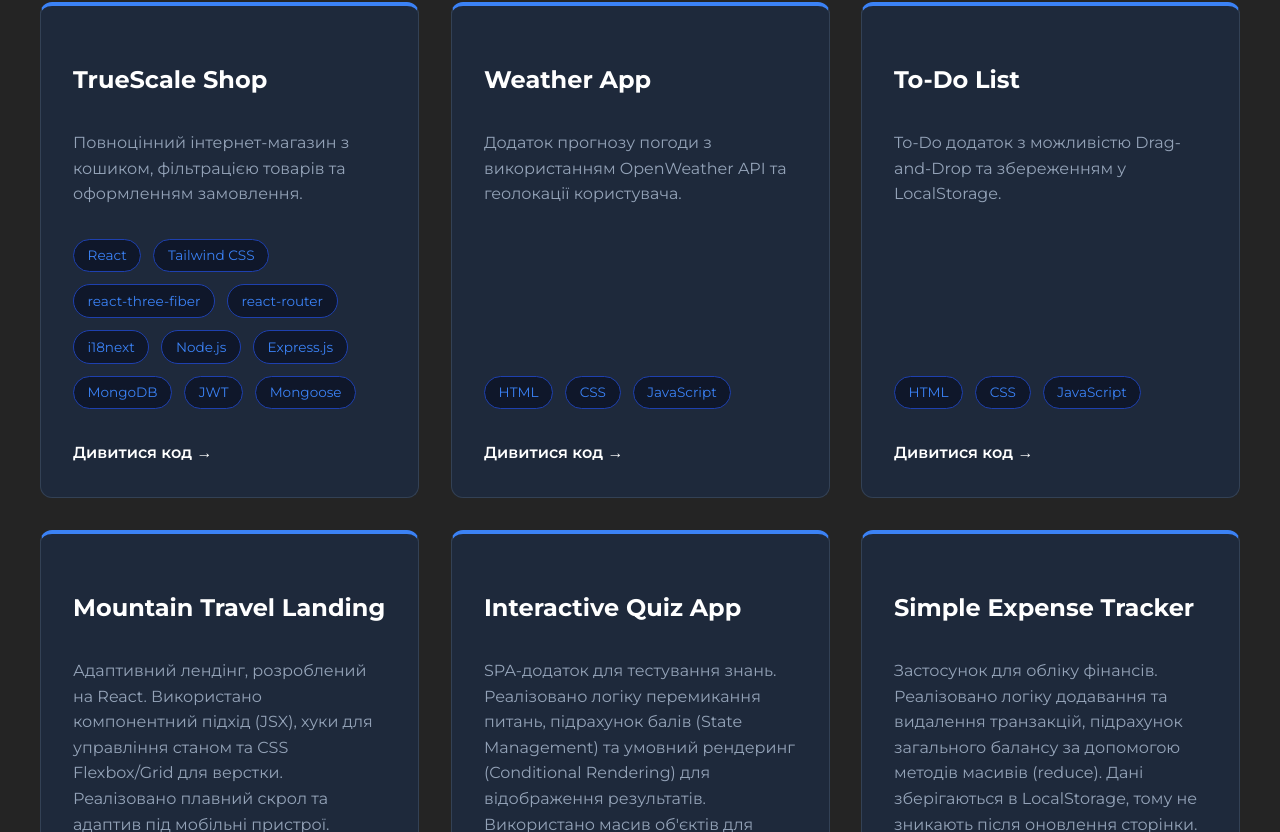
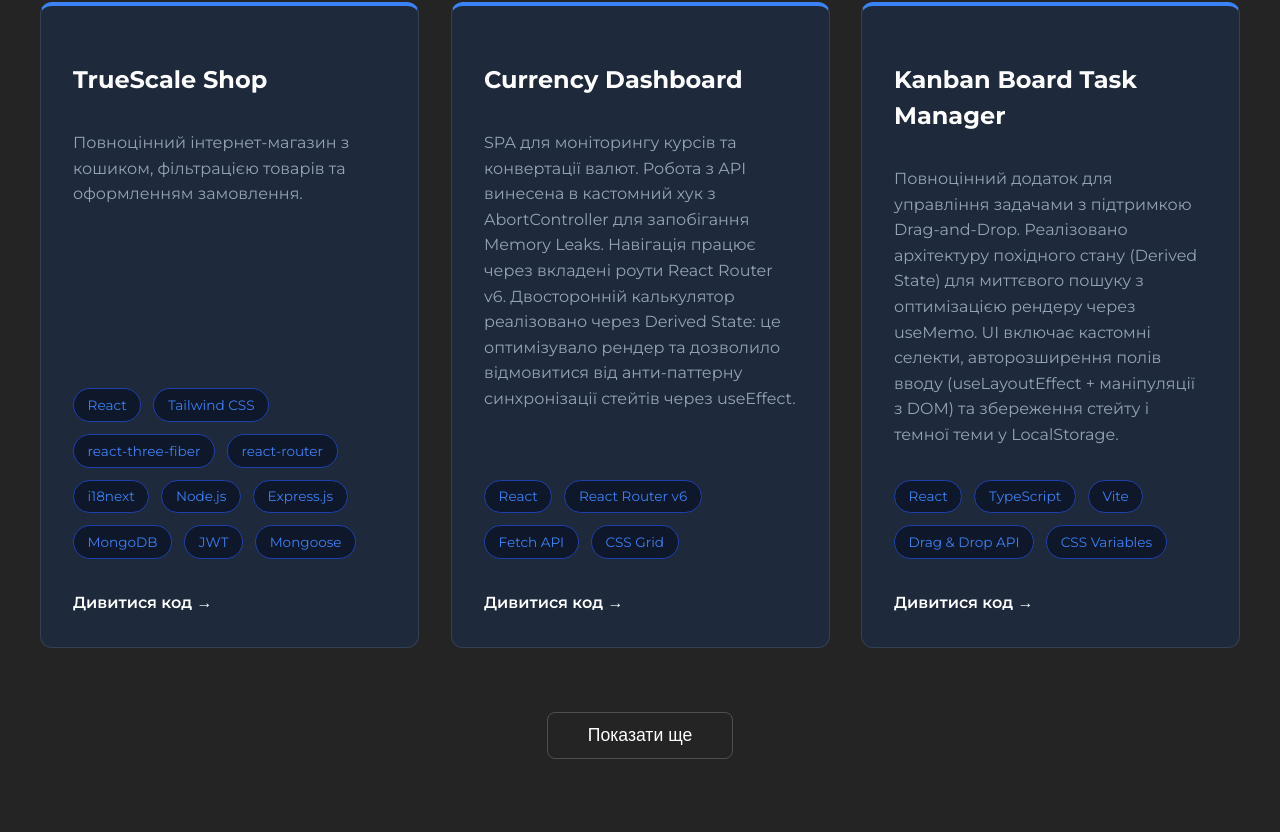
Before and after one commit to AndrewKozak2/portfolio-react, a React (Vite) app: page / in a window 1280 px wide. Shown: the part 1508-2340 px from the top of the page. Built offline with nearby package versions, Linux system fonts and the light colour scheme.

Commit message:
Feat: Implement Load More pagination for projects
1. Added visibleCount state to control rendered items. 2. Refactored framer-motion stagger logic from parent container to individual cards.

```diff
--- a/src/components/ProjectsSection/ProjectsSection.jsx
+++ b/src/components/ProjectsSection/ProjectsSection.jsx
@@ -1,23 +1,34 @@
+import { useState } from "react";
 import { motion } from "framer-motion";
 import { projects } from "../../data/projects";
 import { ProjectCard } from "../ProjectCard/ProjectCard";
 import styles from "./ProjectsSection.module.css";
 
-const containerVariants = {
-  hidden: { opacity: 0 },
-  visible: {
-    opacity: 1,
-    transition: {
-      staggerChildren: 0.2,
-    },
-  },
-};
 const cardVariants = {
   hidden: { opacity: 0, y: 50 },
-  visible: { opacity: 1, y: 0, transition: { duration: 0.5 } },
+  visible: (index) => ({
+    opacity: 1,
+    y: 0,
+    transition: {
+      duration: 0.5,
+      delay: (index % 3) * 0.15,
+    },
+  }),
 };
 
+const INITIAL_PROJECTS_COUNT = 3;
+const PROJECTS_STEP = 3;
+
 export function ProjectsSection() {
+  const [visibleCount, setVisibleCount] = useState(INITIAL_PROJECTS_COUNT);
+
+  const visibleProjects = projects.slice(0, visibleCount);
+  const hasMoreProjects = visibleCount < projects.length;
+
+  const handleShowMore = () => {
+    setVisibleCount((prevCount) => prevCount + PROJECTS_STEP);
+  };
+
   return (
     <section className={styles.section} id="projects">
       <motion.h2
@@ -29,20 +40,28 @@ export function ProjectsSection() {
       >
         Мої Проекти
       </motion.h2>
-
-      <motion.div
-        className={styles.grid}
-        variants={containerVariants}
-        initial="hidden"
-        whileInView="visible"
-        viewport={{ once: true, amount: 0.05 }}
-      >
-        {projects.map((project) => (
-          <motion.div key={project.id} variants={cardVariants}>
+      <div className={styles.grid}>
+        {visibleProjects.map((project, index) => (
+          <motion.div
+            key={project.id}
+            custom={index}
+            variants={cardVariants}
+            initial="hidden"
+            whileInView="visible"
+            viewport={{ once: true, amount: 0.05 }}
+          >
             <ProjectCard project={project} />
           </motion.div>
         ))}
-      </motion.div>
+      </div>
+
+      {hasMoreProjects && (
+        <div className={styles.buttonContainer}>
+          <button className={styles.showMoreBtn} onClick={handleShowMore}>
+            Показати ще
+          </button>
+        </div>
+      )}
     </section>
   );
 }
--- a/src/components/ProjectsSection/ProjectsSection.module.css
+++ b/src/components/ProjectsSection/ProjectsSection.module.css
@@ -17,6 +17,29 @@
   gap: 2rem;
 }
 
+.buttonContainer {
+  display: flex;
+  justify-content: center;
+  margin-top: 4rem;
+}
+
+.showMoreBtn {
+  background-color: transparent;
+  color: #fff;
+  border: 1px solid rgba(255, 255, 255, 0.2);
+  padding: 0.75rem 2.5rem;
+  font-size: 1.1rem;
+  font-weight: 500;
+  border-radius: 8px;
+  cursor: pointer;
+  transition: all 0.3s ease;
+}
+
+.showMoreBtn:hover {
+  background-color: rgba(255, 255, 255, 0.1);
+  border-color: rgba(255, 255, 255, 0.4);
+}
+
 @media (max-width: 768px) {
   .section {
     padding: 3rem 1rem;
@@ -31,4 +54,12 @@
     font-size: 2rem;
     margin-bottom: 2rem;
   }
+
+  .buttonContainer {
+    margin-top: 2.5rem;
+  }
+
+  .showMoreBtn {
+    width: 100%;
+  }
 }
--- a/src/data/projects.js
+++ b/src/data/projects.js
@@ -18,8 +18,65 @@ export const projects = [
     ],
     link: "https://github.com/AndrewKozak2/diplom-react",
   },
+
   {
     id: 2,
+    title: "Currency Dashboard",
+    description:
+      "SPA для моніторингу курсів та конвертації валют. Робота з API винесена в кастомний хук з AbortController для запобігання Memory Leaks. Навігація працює через вкладені роути React Router v6. Двосторонній калькулятор реалізовано через Derived State: це оптимізувало рендер та дозволило відмовитися від анти-паттерну синхронізації стейтів через useEffect.",
+    tech: ["React", "React Router v6", "Fetch API", "CSS Grid"],
+    link: "https://github.com/AndrewKozak2/currency-dashboard",
+  },
+  {
+    id: 3,
+    title: "Kanban Board Task Manager",
+    description:
+      "Повноцінний додаток для управління задачами з підтримкою Drag-and-Drop. Реалізовано архітектуру похідного стану (Derived State) для миттєвого пошуку з оптимізацією рендеру через useMemo. UI включає кастомні селекти, авторозширення полів вводу (useLayoutEffect + маніпуляції з DOM) та збереження стейту і темної теми у LocalStorage.",
+    tech: ["React", "TypeScript", "Vite", "Drag & Drop API", "CSS Variables"],
+    link: "https://github.com/AndrewKozak2/kanban-ts",
+  },
+  {
+    id: 4,
+    title: "Simple Expense Tracker",
+    description:
+      "Застосунок для обліку фінансів. Реалізовано логіку додавання та видалення транзакцій, підрахунок загального балансу за допомогою методів масивів (reduce). Дані зберігаються в LocalStorage, тому не зникають після оновлення сторінки.",
+    tech: ["HTML", "CSS", "JavaScript", "LocalStorage", "DOM Manipulation"],
+    link: "https://github.com/AndrewKozak2/Simple-Expense-Tracker",
+  },
+
+  {
+    id: 5,
+    title: "Mountain Travel Landing",
+    description:
+      "Адаптивний лендінг, розроблений на React. Використано компонентний підхід (JSX), хуки для управління станом та CSS Flexbox/Grid для верстки. Реалізовано плавний скрол та адаптив під мобільні пристрої.",
+    tech: ["React", "CSS", "Vite"],
+    link: "https://github.com/AndrewKozak2/mountain-site",
+  },
+  {
+    id: 6,
+    title: "React Timer & Stopwatch",
+    description:
+      "React-застосунок для тайм-менеджменту. Реалізовано точний відлік часу через setInterval з корекцією по Date.now() для уникнення дрейфу браузера. Стан синхронізується через кастомний хук useLocalStorage. Інтегровано Web Audio API для звукових сповіщень та Notification API для системних алертів у фоновому режимі. Анімація прогресу побудована на маніпуляціях з SVG (stroke-dashoffset).",
+    tech: [
+      "React",
+      "Custom Hooks",
+      "Web Audio API",
+      "Notification API",
+      "SVG Animation",
+    ],
+    link: "https://github.com/AndrewKozak2/react-ios-clock-copy",
+  },
+
+  {
+    id: 7,
+    title: "Interactive Quiz App",
+    description:
+      "SPA-додаток для тестування знань. Реалізовано логіку перемикання питань, підрахунок балів (State Management) та умовний рендеринг (Conditional Rendering) для відображення результатів. Використано масив об'єктів для зберігання структури питань.",
+    tech: ["React", "CSS", "Vite"],
+    link: "https://github.com/AndrewKozak2/quiz",
+  },
+  {
+    id: 8,
     title: "Weather App",
     description:
       "Додаток прогнозу погоди з використанням OpenWeather API та геолокації користувача.",
@@ -27,35 +84,11 @@ export const projects = [
     link: "https://github.com/AndrewKozak2/WeatherApp-with-API",
   },
   {
-    id: 3,
+    id: 9,
     title: "To-Do List",
     description:
       "To-Do додаток з можливістю Drag-and-Drop та збереженням у LocalStorage.",
     tech: ["HTML", "CSS", "JavaScript"],
     link: "https://github.com/AndrewKozak2/to-do-list",
   },
-  {
-    id: 4,
-    title: "Mountain Travel Landing",
-    description:
-      "Адаптивний лендінг, розроблений на React. Використано компонентний підхід (JSX), хуки для управління станом та CSS Flexbox/Grid для верстки. Реалізовано плавний скрол та адаптив під мобільні пристрої.",
-    tech: ["React", "CSS", "Vite"],
-    link: "https://github.com/AndrewKozak2/mountain-site",
-  },
-  {
-    id: 5,
-    title: "Interactive Quiz App",
-    description:
-      "SPA-додаток для тестування знань. Реалізовано логіку перемикання питань, підрахунок балів (State Management) та умовний рендеринг (Conditional Rendering) для відображення результатів. Використано масив об'єктів для зберігання структури питань.",
-    tech: ["React", "CSS", "Vite"],
-    link: "https://github.com/AndrewKozak2/quiz",
-  },
-  {
-    id: 6,
-    title: "Simple Expense Tracker",
-    description:
-      "Застосунок для обліку фінансів. Реалізовано логіку додавання та видалення транзакцій, підрахунок загального балансу за допомогою методів масивів (reduce). Дані зберігаються в LocalStorage, тому не зникають після оновлення сторінки.",
-    tech: ["HTML", "CSS", "JavaScript", "LocalStorage", "DOM Manipulation"],
-    link: "https://github.com/AndrewKozak2/Simple-Expense-Tracker",
-  },
 ];
```
